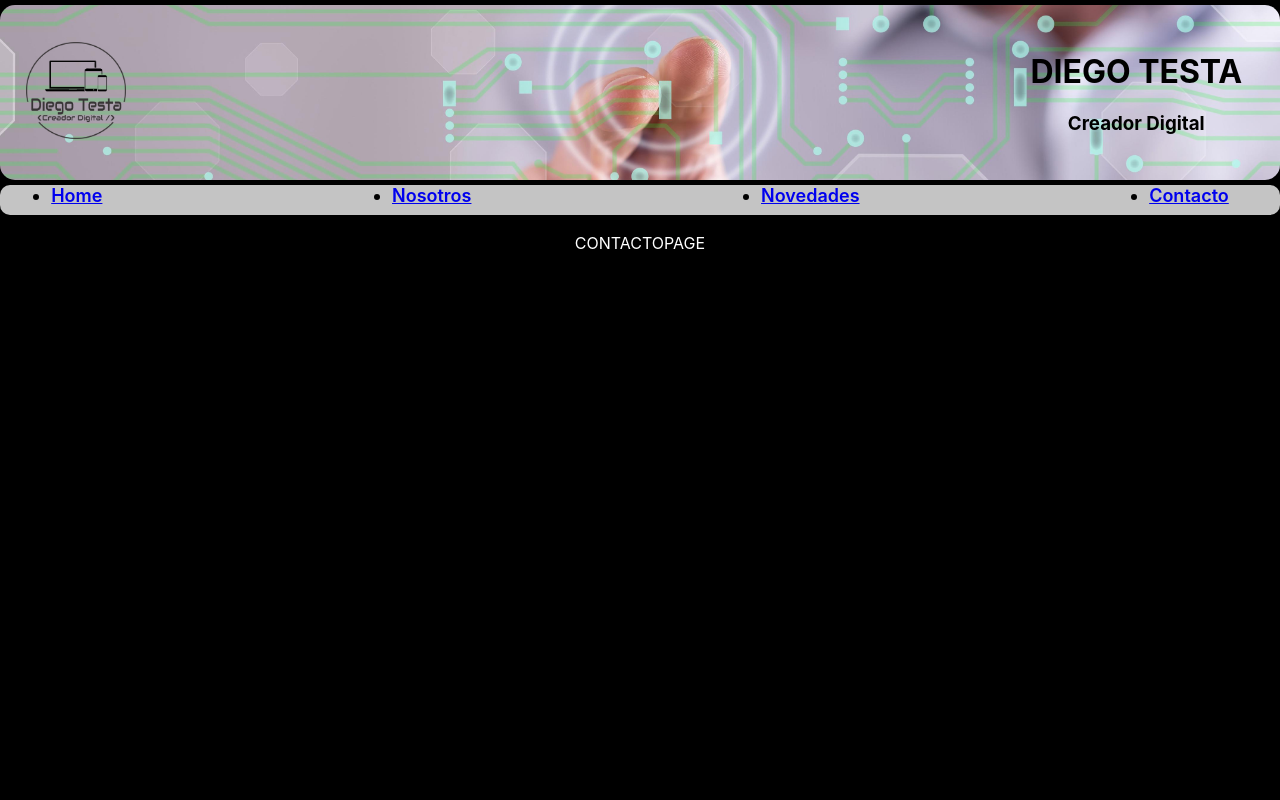
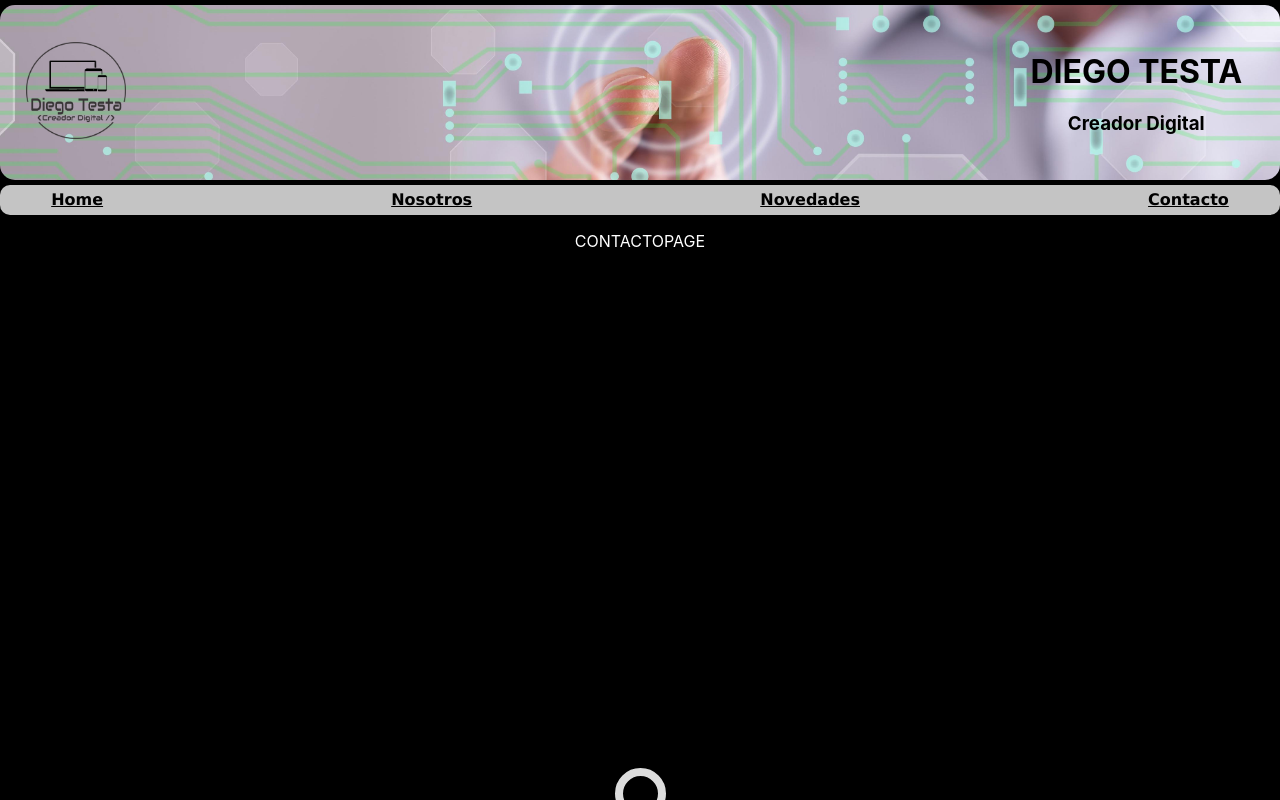
Before and after one commit to D136073/empresa, a React (Create React App) app in the folder frontend/: page /contacto in a window 1280 px wide. Built offline with nearby package versions, Linux system fonts and the light colour scheme.

Commit message:
actualizando

```diff
--- a/frontend/src/componets/layout/Footer.js
+++ b/frontend/src/componets/layout/Footer.js
@@ -1,9 +1,21 @@
 import React from 'react';
+import "../../styles/components/layout/Footer.css";
 
 const Footer = (props) =>{
     return (
         <footer>
-            <p>Derechos Reservados. Diego Testa 2023</p>
+                <div class="footer">
+                    <div id="button"></div>
+                        <div id="container">
+                            <div id="cont">
+                                <div class="footer_center">
+                                    <h3>Diseño y Desarollo:
+                                        <br></br>
+                                        Diego Testa 2023</h3>
+                                </div>
+                        </div>
+                    </div>
+                </div>
         </footer>
     );
 }
--- a/frontend/src/componets/layout/Nav.js
+++ b/frontend/src/componets/layout/Nav.js
@@ -8,10 +8,10 @@ const Nav = (props) =>{
         <nav>
             <div id='holdernav'>
                 <ul>
-                    <li><Link to='/'>Home</Link></li>
-                    <li><Link to='/nosotros'>Nosotros</Link></li>
-                    <li><Link to='/novedades'>Novedades</Link></li>
-                    <li><Link to='/contacto'>Contacto</Link></li>
+                    <li><Link id='mit' to='/'>Home</Link></li>
+                    <li><Link id='mit' to='/nosotros'>Nosotros</Link></li>
+                    <li><Link id='mit' to='/novedades'>Novedades</Link></li>
+                    <li><Link id='mit' to='/contacto'>Contacto</Link></li>
                 </ul>
             </div>
         </nav>
--- a/frontend/src/styles/components/layout/Footer.css
+++ b/frontend/src/styles/components/layout/Footer.css
@@ -0,0 +1,87 @@
+@import url(https://fonts.googleapis.com/css?family=Source+Sans+Pro:300,400);
+
+
+.footer #button {
+    width: 35px;
+    height: 35px;
+    border: gainsboro 8px solid;
+    border-radius: 35px;
+    margin: 0 auto;
+    position: relative;
+    -webkit-transition: all 1s ease;
+    -moz-transition: all 1s ease;
+    -o-transition: all 1s ease;
+    -ms-transition: all 1s ease;
+    transition: all 1s ease;
+}
+
+.footer #button:hover {
+    width: 35px;
+    height: 35px;
+    border: gainsboro 12px solid;
+    -webkit-transition: all 1s ease;
+    -moz-transition: all 1s ease;
+    -o-transition: all 1s ease;
+    -ms-transition: all 1s ease;
+    transition: all 1s ease;
+    position: relative;
+}
+
+.footer {
+    bottom: 0;
+    left: 0;
+    position: fixed;
+    width: 100%;
+    height: 2em;
+    overflow: hidden;
+    margin: 0 auto;
+    -webkit-transition: all 1s ease;
+    -moz-transition: all 1s ease;
+    -o-transition: all 1s ease;
+    -ms-transition: all 1s ease;
+    transition: all 1s ease;
+    z-index: 999;
+}
+
+.footer:hover {
+    -webkit-transition: all 1s ease;
+    -moz-transition: all 1s ease;
+    -o-transition: all 1s ease;
+    -ms-transition: all 1s ease;
+    transition: all 1s ease;
+    height: 12em;
+}
+
+.footer #container {
+    margin-top: 5px;
+    width: 100%;
+    height: 100%;
+    position: relative;
+    top: 0;
+    left: 0;
+    background: gainsboro;
+}
+
+.footer #cont {
+    position: relative;
+    top: -45px;
+    right: 190px;
+    width: 150px;
+    height: auto;
+    margin: 0 auto;
+}
+
+.footer_center {
+    color: black;
+    width: 500px;
+    float: left;
+    text-align: center;
+}
+
+.footer h3 {
+    font-family: Impact, Haettenschweiler, 'Arial Narrow Bold', sans-serif;
+    font-size: 30px;
+    font-weight: 50;
+    margin-top: 70px;
+    margin-left: 40px;
+}
--- a/frontend/src/styles/components/layout/Nav.css
+++ b/frontend/src/styles/components/layout/Nav.css
@@ -1,22 +1,44 @@
 ul{
     height: 30px;
+
     display: flex;
     flex-direction: row;
+
     justify-content: center;
+    place-items: center;
     place-content: space-between;
+
     margin-top: 5px;
     padding-left: 4%;
     padding-right: 4%;
+
+    font-family: 'Lucida Sans', 'Lucida Sans Regular', 'Lucida Grande', 'Lucida Sans Unicode', Geneva, Verdana, sans-serif;
+    font-weight: 600;
+    font-size: medium;
+
+    color: black;
+
+    list-style: none;
 }
 nav{
     width: auto;
-    font-weight: 600;
-    font-size: large;
-    color: black;
 }
 #holdernav{
-
     background-color: rgb(196, 196, 196);
     width: auto;
     border-radius: 10px;
 }
+
+#mit{
+    color: black;
+
+}
+
+#mit:hover{
+    color: white;
+}
+li:hover{
+ font-style: italic;
+ font-weight: bolder;
+
+}
```
